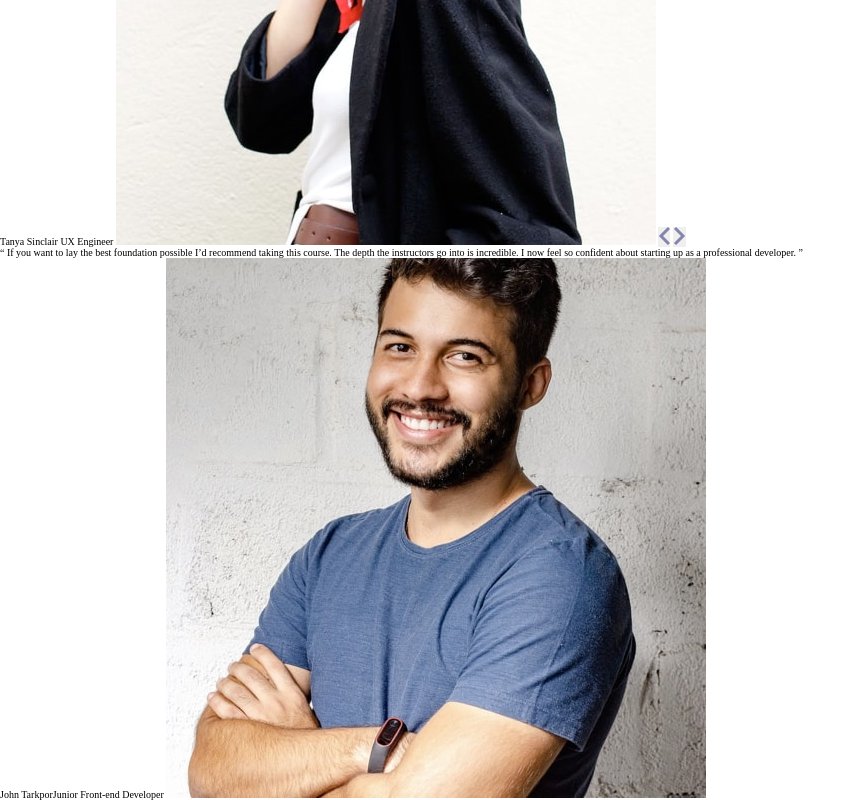
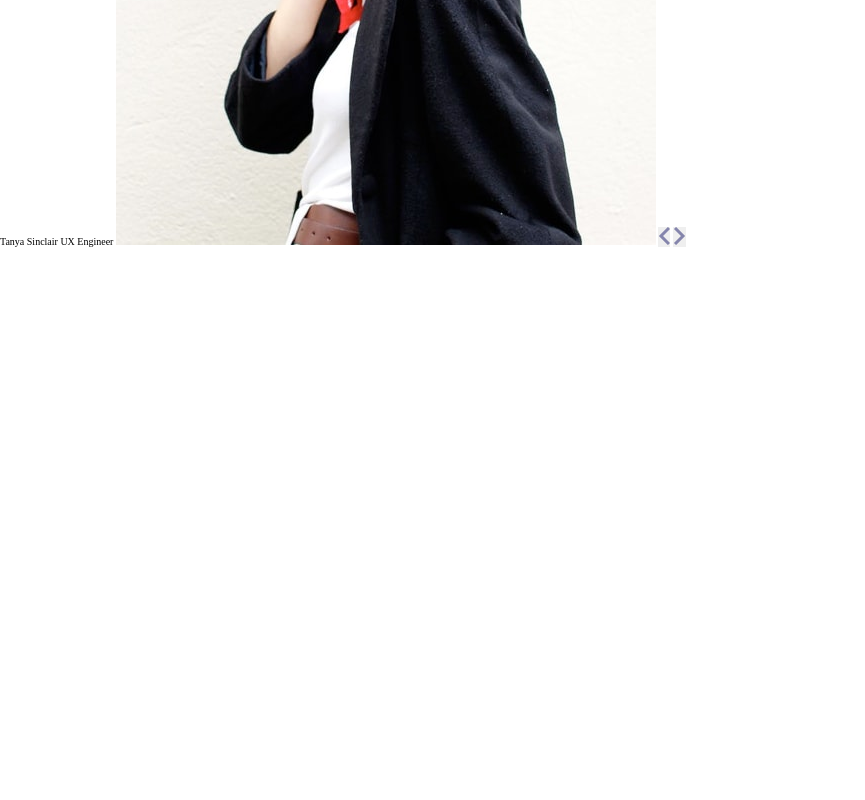
Before and after one commit to norman02/testimonials-slider, a plain HTML site: page index.html in a window 1280 px wide. Shown: the part 306-1106 px from the top of the page, without its empty margins (0-865 px from the left). After the commit the page ends 800 px from the top, so only its background shows below. Drawn offline with Linux system fonts and the light colour scheme.

Commit message:
hide second slide

```diff
--- a/css/style.css
+++ b/css/style.css
@@ -12,3 +12,11 @@
     z-index: 0;
     box-sizing: border-box;
 }
+
+body {
+    background-color: white;
+}
+
+.second_slide {
+    display: none;
+}
--- a/index.html
+++ b/index.html
@@ -20,7 +20,7 @@
             <button><img src="./images/icon-next.svg" alt=""></button>
         </section>
 
-        <section>
+        <section class="second_slide">
             <blockquote>
                 “ If you want to lay the best foundation possible I’d recommend taking this course. The depth the instructors go into is incredible. I now feel so confident about starting up as a professional developer. ”
             </blockquote>
```
